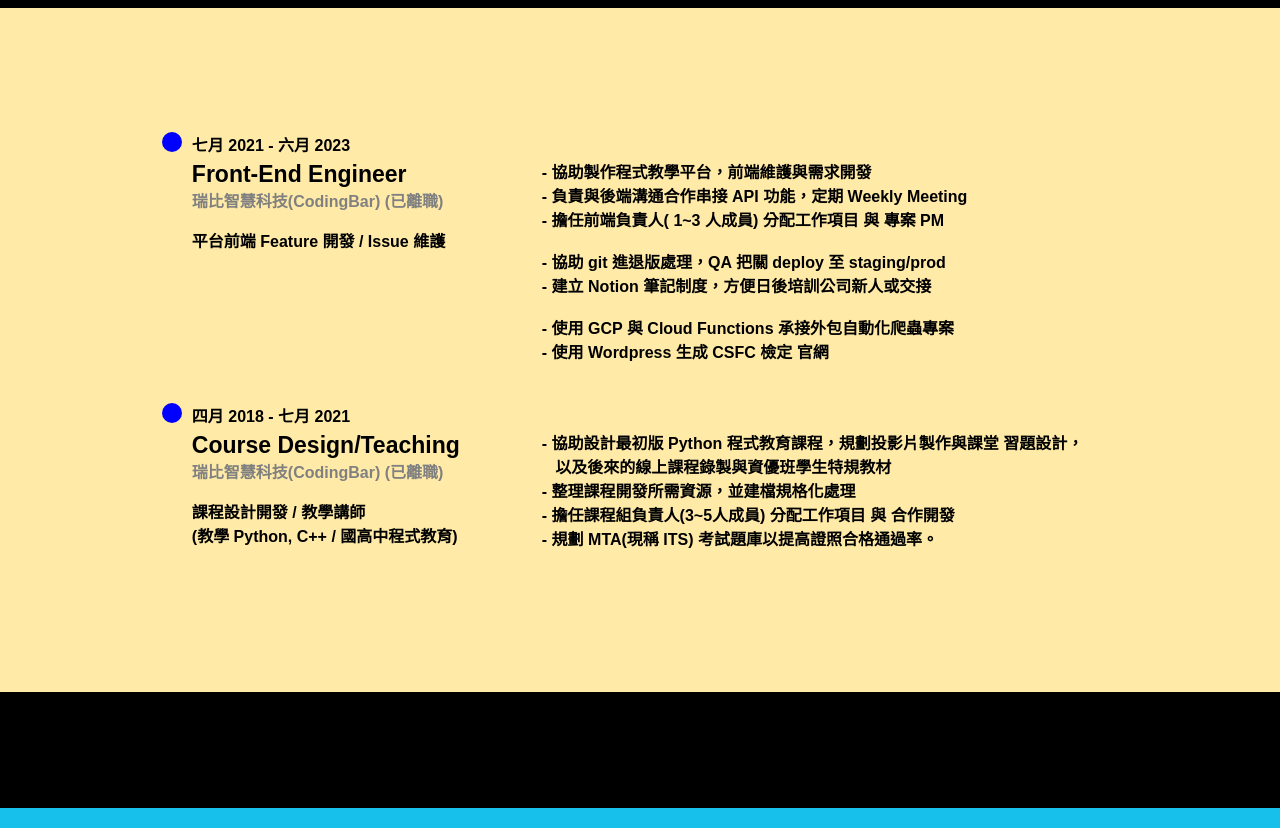
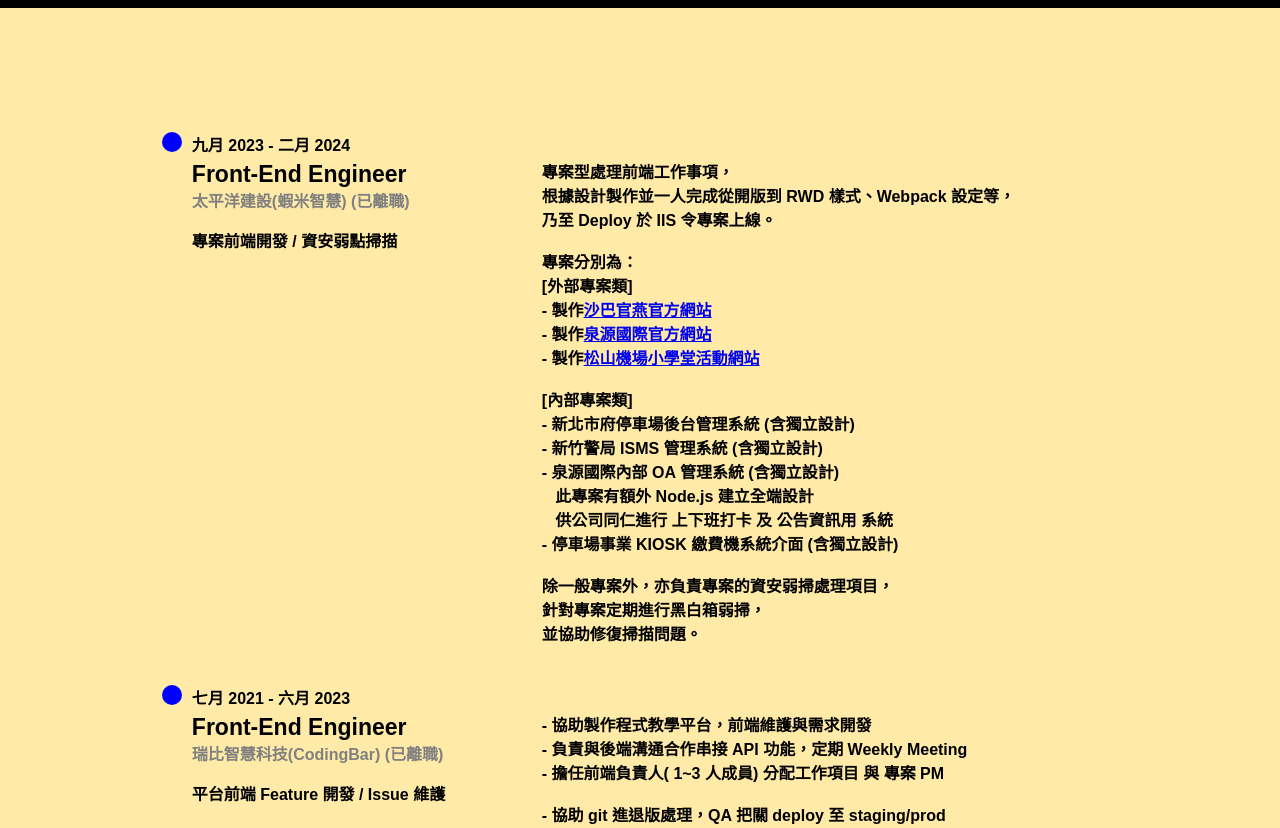
Before and after one commit to nagisalin/Resume, a React (Create React App) app: page / in a window 1280 px wide. Shown: the part 1160-1988 px from the top of the page. Built offline with nearby package versions, Linux system fonts and the light colour scheme.

Commit message:
Update Pacific Experience First

```diff
--- a/src/containers/Resume/Experience/Experience.js
+++ b/src/containers/Resume/Experience/Experience.js
@@ -3,6 +3,33 @@ import './Experience.scss';
 
 const Experience = () => {
 	const experiences = [
+		{
+			duration: '九月 2023 - 二月 2024',
+			title: 'Front-End Engineer',
+			company: '太平洋建設(蝦米智慧) (已離職)',
+			position: '專案前端開發 / 資安弱點掃描',
+			description: `專案型處理前端工作事項，
+根據設計製作並一人完成從開版到 RWD 樣式、Webpack 設定等，
+乃至 Deploy 於 IIS 令專案上線。
+
+專案分別為：
+[外部專案類]
+- 製作<a href="https://www.sabahyan.com/" target="_blank" rel="noreferrer noopener">沙巴官燕官方網站</a>
+- 製作<a href="http://www.pacific-aiot.com.tw/" target="_blank" rel="noreferrer noopener">泉源國際官方網站</a>
+- 製作<a href="https://transport-curation.nat.gov.tw/museum/index.html" target="_blank" rel="noreferrer noopener">松山機場小學堂活動網站</a>
+
+[內部專案類]
+- 新北市府停車場後台管理系統 (含獨立設計)
+- 新竹警局 ISMS 管理系統 (含獨立設計)
+- 泉源國際內部 OA 管理系統 (含獨立設計)
+   此專案有額外 Node.js 建立全端設計
+   供公司同仁進行 上下班打卡 及 公告資訊用 系統
+- 停車場事業 KIOSK 繳費機系統介面 (含獨立設計)
+
+除一般專案外，亦負責專案的資安弱掃處理項目，
+針對專案定期進行黑白箱弱掃，
+並協助修復掃描問題。`
+		},
 		{
 			duration: '七月 2021 - 六月 2023',
 			title: 'Front-End Engineer',
@@ -36,8 +63,8 @@ const Experience = () => {
 								<div className="position">{experience.position}</div>
 							</div>
 
-							<div className="job-list">
-								{experience.description}
+							<div className="job-list" dangerouslySetInnerHTML={{ __html: experience.description }}>
+								{/* {experience.description} */}
 							</div>
 						</div>
 					))}
--- a/src/containers/Resume/Experience/Experience.scss
+++ b/src/containers/Resume/Experience/Experience.scss
@@ -4,7 +4,7 @@
 	justify-content: flex-start;
 	background: #ffeaa7;
 
-	padding: 116px 200px 0px 200px;
+	padding: 116px 200px 116px 200px;
 
 	height: fit-content;
 	min-height: 100vh;
--- a/src/containers/Resume/Information/Information.js
+++ b/src/containers/Resume/Information/Information.js
@@ -76,6 +76,7 @@ DB 存取於 FireStore`}
 							<li>i18n</li>
 							<li>Git</li>
 							<li>WordPress</li>
+							<li style={{whiteSpace: "pre-wrap"}}>{`資安弱掃處理\n(黑箱:ZAP/白箱:SonarQube)`}</li>
 						</ul>
 					</div>
 				</div>
```
